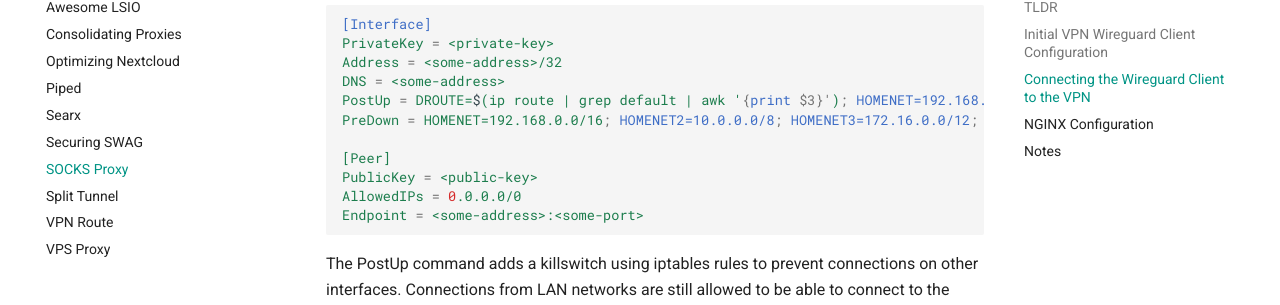
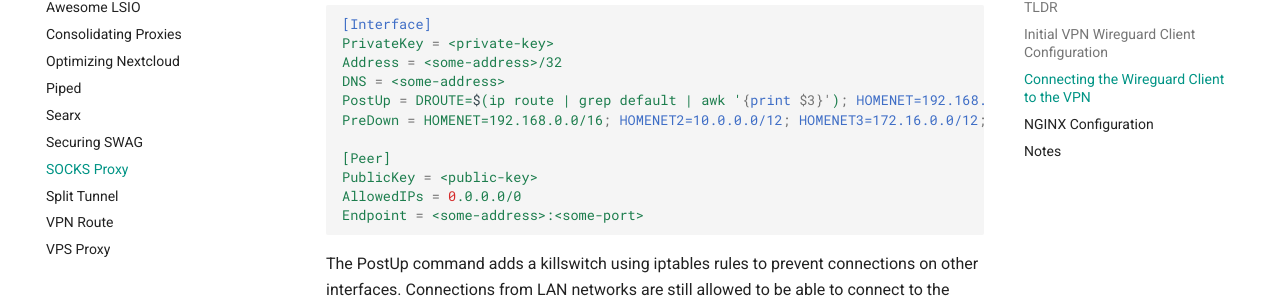
Before and after one commit to quietsy/advanced-configurations, an MkDocs documentation site: the page built from docs/socks.md, in a window 1280 px wide and 900 px high, scrolled down 1274 px. Shown: the part 149-454 px from the top of the window. Built offline with MkDocs 1.6.1 and Material for MkDocs 9.7.7, drawn with Linux system fonts in a browser that asks for light colours; comment, search, counter and statistics services are not loaded.

Commit message:
Fix ranges

```diff
--- a/docs/socks.md
+++ b/docs/socks.md
@@ -41,8 +41,8 @@
 PrivateKey = <private-key>
 Address = <some-address>/32
 DNS = <some-address>
-PostUp = DROUTE=$(ip route | grep default | awk '{print $3}'); HOMENET=192.168.0.0/16; HOMENET2=10.0.0.0/8; HOMENET3=172.16.0.0/12; ip route add $HOMENET3 via $DROUTE;ip route add $HOMENET2 via $DROUTE; ip route add $HOMENET via $DROUTE;iptables -I OUTPUT -d $HOMENET -j ACCEPT;iptables -A OUTPUT -d $HOMENET2 -j ACCEPT; iptables -A OUTPUT -d $HOMENET3 -j ACCEPT;  iptables -A OUTPUT ! -o %i -m mark ! --mark $(wg show %i fwmark) -m addrtype ! --dst-type LOCAL -j REJECT
-PreDown = HOMENET=192.168.0.0/16; HOMENET2=10.0.0.0/8; HOMENET3=172.16.0.0/12; ip route del $HOMENET3 via $DROUTE;ip route del $HOMENET2 via $DROUTE; ip route del $HOMENET via $DROUTE; iptables -D OUTPUT ! -o %i -m mark ! --mark $(wg show %i fwmark) -m addrtype ! --dst-type LOCAL -j REJECT; iptables -D OUTPUT -d $HOMENET -j ACCEPT; iptables -D OUTPUT -d $HOMENET2 -j ACCEPT; iptables -D OUTPUT -d $HOMENET3 -j ACCEPT
+PostUp = DROUTE=$(ip route | grep default | awk '{print $3}'); HOMENET=192.168.0.0/16; HOMENET2=10.0.0.0/12; HOMENET3=172.16.0.0/12; ip route add $HOMENET3 via $DROUTE;ip route add $HOMENET2 via $DROUTE; ip route add $HOMENET via $DROUTE;iptables -I OUTPUT -d $HOMENET -j ACCEPT;iptables -A OUTPUT -d $HOMENET2 -j ACCEPT; iptables -A OUTPUT -d $HOMENET3 -j ACCEPT;  iptables -A OUTPUT ! -o %i -m mark ! --mark $(wg show %i fwmark) -m addrtype ! --dst-type LOCAL -j REJECT
+PreDown = HOMENET=192.168.0.0/16; HOMENET2=10.0.0.0/12; HOMENET3=172.16.0.0/12; ip route del $HOMENET3 via $DROUTE;ip route del $HOMENET2 via $DROUTE; ip route del $HOMENET via $DROUTE; iptables -D OUTPUT ! -o %i -m mark ! --mark $(wg show %i fwmark) -m addrtype ! --dst-type LOCAL -j REJECT; iptables -D OUTPUT -d $HOMENET -j ACCEPT; iptables -D OUTPUT -d $HOMENET2 -j ACCEPT; iptables -D OUTPUT -d $HOMENET3 -j ACCEPT
 
 [Peer]
 PublicKey = <public-key>
```
Also changed, not shown: docs/vpn.md (+2 -2 lines).
